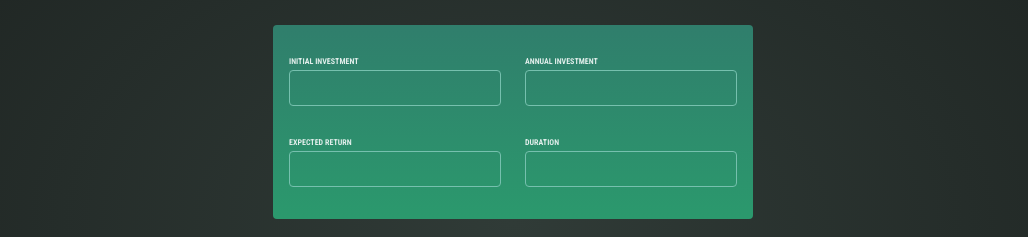
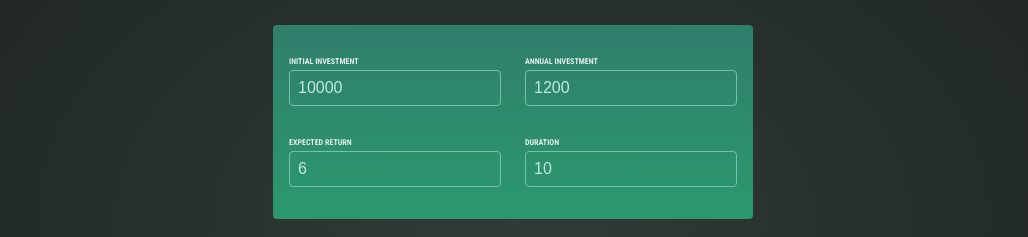
Before and after one commit to YourAKShaw/udemy-academind-investment-calculator, a React (Vite) app: page / in a window 1280 px wide. Shown: the part 201-438 px from the top of the page, without its empty margins (127-1155 px from the left). Built offline with nearby package versions, Linux system fonts and the light colour scheme.

Commit message:
feat: :sparkles: add userInput state to UserInput.jsx

```diff
--- a/src/components/UserInput.jsx
+++ b/src/components/UserInput.jsx
@@ -1,24 +1,70 @@
+import { useState } from "react";
+
 export default function UserInput() {
+  const [userInput, setUserInput] = useState({
+    initialInvestment: 10000,
+    annualInvestment: 1200,
+    expectedReturn: 6,
+    duration: 10,
+  });
+
+  function handleChange(inputIdentifier, newValue) {
+    setUserInput((prevUserInput) => {
+      return {
+        ...prevUserInput,
+        [inputIdentifier]: newValue,
+      };
+    });
+  }
+
   return (
     <section id="user-input">
       <div className="input-group">
         <p>
           <label>Initial Investment</label>
-          <input type="number" required />
+          <input
+            type="number"
+            required
+            value={userInput.initialInvestment}
+            onChange={(event) => {
+              handleChange("initialInvestment", event.target.value);
+            }}
+          />
         </p>
         <p>
           <label>Annual Investment</label>
-          <input type="number" required />
+          <input
+            type="number"
+            required
+            value={userInput.annualInvestment}
+            onChange={(event) => {
+              handleChange("annualInvestment", event.target.value);
+            }}
+          />
         </p>
       </div>
       <div className="input-group">
         <p>
           <label>Expected Return</label>
-          <input type="number" required />
+          <input
+            type="number"
+            required
+            value={userInput.expectedReturn}
+            onChange={(event) => {
+              handleChange("expectedReturn", event.target.value);
+            }}
+          />
         </p>
         <p>
           <label>Duration</label>
-          <input type="number" required />
+          <input
+            type="number"
+            required
+            value={userInput.duration}
+            onChange={(event) => {
+              handleChange("duration", event.target.value);
+            }}
+          />
         </p>
       </div>
     </section>
```
